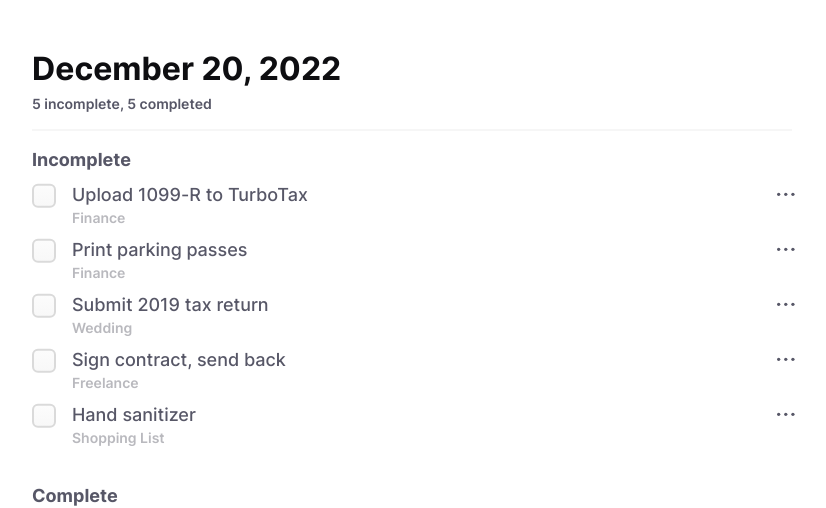
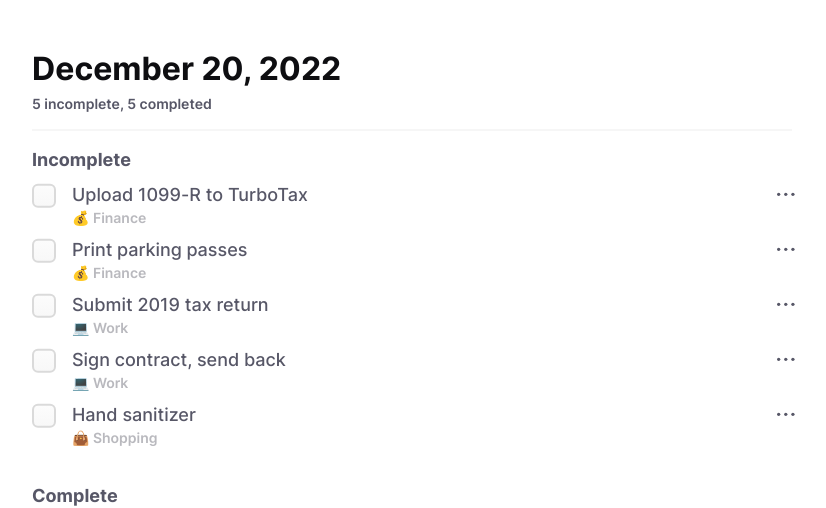
Before and after one commit to LPlox/react-todolist, a React (Create React App) app: page / in a window 1280 px wide. Shown: the top 508 px of the page, without its empty margins (228-1054 px from the left). Built offline with nearby package versions, Linux system fonts and the light colour scheme.

Commit message:
refactor: edit tasks so it belongs to each individual tasks

```diff
--- a/public/tasks.json
+++ b/public/tasks.json
@@ -2,61 +2,61 @@
   {
     "id": 1,
     "text": "Upload 1099-R to TurboTax",
-    "category": "Finance",
+    "category": "&#128176; Finance",
     "completed": false
   },
   {
     "id": 2,
     "text": "Print parking passes",
-    "category": "Finance",
+    "category": "&#128176; Finance",
     "completed": false
   },
   {
     "id": 3,
     "text": "Submit 2019 tax return",
-    "category": "Wedding",
+    "category": "&#128187; Work",
     "completed": false
   },
   {
     "id": 4,
     "text": "Sign contract, send back",
-    "category": "Freelance",
+    "category": "&#128187; Work",
     "completed": false
   },
   {
     "id": 5,
     "text": "Hand sanitizer",
-    "category": "Shopping List",
+    "category": "&#128092; Shopping",
     "completed": false
   },
   {
     "id": 6,
     "text": "Check on FedEx Order",
-    "category": "Freelance",
+    "category": "&#128161; General task",
     "completed": true
   },
   {
     "id": 7,
     "text": "Look at new plugins",
-    "category": "Freelance",
+    "category": "&#128187; Work",
     "completed": true
   },
   {
     "id": 8,
     "text": "Respond to catering company",
-    "category": "Freelance",
+    "category": "&#128161; General task",
     "completed": true
   },
   {
     "id": 9,
     "text": "Reschedule morning coffee",
-    "category": "Freelance",
+    "category": "&#128187; Work",
     "completed": true
   },
   {
     "id": 10,
     "text": "Check the latest on Community",
-    "category": "Freelance",
+    "category": "&#128187; Work",
     "completed": true
   }
 ]
--- a/src/components/EditTask.js
+++ b/src/components/EditTask.js
@@ -1,34 +1,64 @@
-const EditTask = ({ editTask, replaceTask, deleteTask }) => {
+import "../styles/edit-task.css";
+
+const EditTask = ({ task, replaceTask, deleteTask, closeEditField }) => {
   const submitEditTask = (e) => {
     e.preventDefault();
     if (e.target.text.value && e.target.category.value) {
       replaceTask({
-        id: editTask[0].id,
+        id: task.id,
         text: e.target.text.value,
         category: e.target.category.value,
-        completed: editTask[0].completed,
+        completed: task.completed,
       });
-
-      e.target.text.value = "";
-      e.target.category.value = "";
     }
+    closeEditField();
   };
 
   return (
-    <section>
+    <div className="edit-task">
       <form onSubmit={submitEditTask}>
-        <input type="text" name="text" defaultValue={editTask[0].text} />
-        <input
-          type="text"
-          name="category"
-          defaultValue={editTask[0].category}
-        />
-        <button type="submit">Save</button>
-        <button type="button" onClick={() => deleteTask(editTask[0].id)}>
-          Delete
-        </button>
+        <div className="inputs">
+          <input
+            className="text-input"
+            type="text"
+            name="text"
+            defaultValue={task.text}
+          />
+          {/* <input
+            className="text-input"
+            type="text"
+            name="category"
+            defaultValue={task.category}
+          /> */}
+          <select name="category" className="text-input">
+            <option value="&#128176; Finance">&#128176; Finance</option>
+            <option value="&#128187; Work">&#128187; Work</option>
+            <option value="&#128092; Shopping">&#128092; Shopping</option>
+            <option value="&#128213; Education">&#128213; Education</option>
+            <option value="&#128400; Health and wellness">
+              &#128400; Health and wellness
+            </option>
+            <option value="&#128161; General task">
+              &#128161; General task
+            </option>
+            <option value="&#127919; Personal">&#127919; Personal</option>
+            <option value="&#127822; Food">&#127822; Food</option>
+          </select>
+        </div>
+        <div className="buttons">
+          <button
+            className="delete"
+            type="button"
+            onClick={() => deleteTask(task.id)}
+          >
+            Delete
+          </button>
+          <button className="submit" type="submit">
+            Save
+          </button>
+        </div>
       </form>
-    </section>
+    </div>
   );
 };
 
--- a/src/components/Task.js
+++ b/src/components/Task.js
@@ -1,8 +1,20 @@
+import { useState } from "react";
+import EditTask from "./EditTask";
 import "../styles/task.css";
 
-const Task = ({ task, handleCheck, activateEditTask }) => {
+const Task = ({ task, handleCheck, replaceTask, deleteTask }) => {
+  const [editTask, setEditTask] = useState(false);
+
   return (
     <li className="task">
+      {editTask ? (
+        <EditTask
+          task={task}
+          replaceTask={replaceTask}
+          deleteTask={deleteTask}
+          closeEditField={() => setEditTask(false)}
+        />
+      ) : (
         <div className="task-content">
           <div className="task-inner">
             <input
@@ -13,16 +25,23 @@ const Task = ({ task, handleCheck, activateEditTask }) => {
               checked={task.completed}
               onChange={() => handleCheck(task.id)}
             />
-          <div className={task.completed ? "task-body completed" : "task-body"}>
+            <div
+              className={task.completed ? "task-body completed" : "task-body"}
+            >
               <h3>{task.text}</h3>
-            {!task.completed && <p>{task.category}</p>}
+              {!task.completed && (
+                <p dangerouslySetInnerHTML={{ __html: task.category }}></p>
+              )}
             </div>
           </div>
           <button
             className="edit"
-          onClick={() => activateEditTask(task.id)}
+            onClick={() => {
+              setEditTask(true);
+            }}
           ></button>
         </div>
+      )}
     </li>
   );
 };
--- a/src/components/Tasks.js
+++ b/src/components/Tasks.js
@@ -1,7 +1,7 @@
 import Task from "./Task";
 import "../styles/tasks.css";
 
-const Tasks = ({ tasks, handleCheck, activateEditTask }) => {
+const Tasks = ({ tasks, handleCheck, replaceTask, deleteTask }) => {
   return (
     <div className="tasks">
       <h2>Incomplete</h2>
@@ -13,7 +13,8 @@ const Tasks = ({ tasks, handleCheck, activateEditTask }) => {
               task={task}
               key={task.id}
               handleCheck={handleCheck}
-              activateEditTask={activateEditTask}
+              replaceTask={replaceTask}
+              deleteTask={deleteTask}
             />
           ))}
       </ul>
@@ -27,7 +28,8 @@ const Tasks = ({ tasks, handleCheck, activateEditTask }) => {
               task={task}
               key={task.id}
               handleCheck={handleCheck}
-              activateEditTask={activateEditTask}
+              replaceTask={replaceTask}
+              deleteTask={deleteTask}
             />
           ))}
       </ul>
--- a/src/components/TasksWrapper.js
+++ b/src/components/TasksWrapper.js
@@ -6,7 +6,6 @@ import EditTask from "./EditTask";
 import "../styles/taskswrapper.css";
 
 const TasksWrapper = () => {
-  const [editTask, setEditTask] = useState([]);
   const [tasks, setTasks] = useState();
 
   useEffect(() => {
@@ -27,20 +26,14 @@ const TasksWrapper = () => {
     setTasks((prevTasks) => [...prevTasks, newTask]);
   };
 
-  const activateEditTask = (id) => {
-    setEditTask(tasks.filter((arr) => arr.id === id));
-  };
-
   const replaceTask = (editedTask) => {
     setTasks((prev) =>
       prev.map((task) => (task.id === editedTask.id ? editedTask : task))
     );
-    setEditTask([]);
   };
 
   const deleteTask = (id) => {
     setTasks((prev) => prev.filter((task) => task.id !== id));
-    setEditTask([]);
   };
 
   return (
@@ -52,16 +45,10 @@ const TasksWrapper = () => {
           <Tasks
             tasks={tasks}
             handleCheck={handleCheck}
-            activateEditTask={activateEditTask}
+            replaceTask={replaceTask}
+            deleteTask={deleteTask}
           />
           <AddTask taskLen={tasks.length} createTask={createTask} />
-          {editTask.length > 0 && (
-            <EditTask
-              editTask={editTask}
-              replaceTask={replaceTask}
-              deleteTask={deleteTask}
-            />
-          )}
         </>
       )}
     </>
--- /dev/null
+++ b/src/styles/edit-task.css
@@ -0,0 +1,48 @@
+.edit-task {
+  width: 100%;
+  padding-left: calc(24px + 16px);
+}
+
+.edit-task form {
+  width: 100%;
+  display: flex;
+  justify-content: space-between;
+}
+
+.text-input {
+  background: #f8f8f8;
+  border-radius: 4px 4px 0px 0px;
+  border: none;
+  border-bottom: 2px solid #00000025;
+  color: #3a3a3d;
+  padding: 9.5px 16px;
+  margin-right: 5px;
+}
+
+.text-input:focus {
+  border-bottom: 2px solid var(--light-accent);
+  outline: none;
+}
+
+.edit-task .buttons {
+  display: flex;
+  flex-direction: row;
+  gap: 5px;
+}
+
+.edit-task button {
+  padding: 8px 16px;
+  background-color: var(--light-accent);
+  border-radius: 4px;
+  color: #f8f8f8;
+  font-style: normal;
+  font-weight: 600;
+  font-size: 15px;
+  line-height: 18px;
+  text-transform: uppercase;
+  border: none;
+}
+
+.edit-task button.delete {
+  background-color: var(--light-warning);
+}
--- a/src/styles/style.css
+++ b/src/styles/style.css
@@ -5,6 +5,8 @@
   --light-heavy-dark: #0e0e11;
   --light-disable-dark: #b9b9be;
   --light-light-gray: #dadada;
+  --light-accent: #1294f2;
+  --light-warning: #ef4a3c;
 }
 
 main {
--- a/src/styles/task.css
+++ b/src/styles/task.css
@@ -80,7 +80,7 @@
 }
 
 .task .edit::before {
-  content: url("../assets/svgs/edit.svg");
+  content: url("../assets/svgs/Edit.svg");
   position: absolute;
   top: -5px;
   left: -3px;
```
Lines whose indentation alone changed are shown as unchanged.
